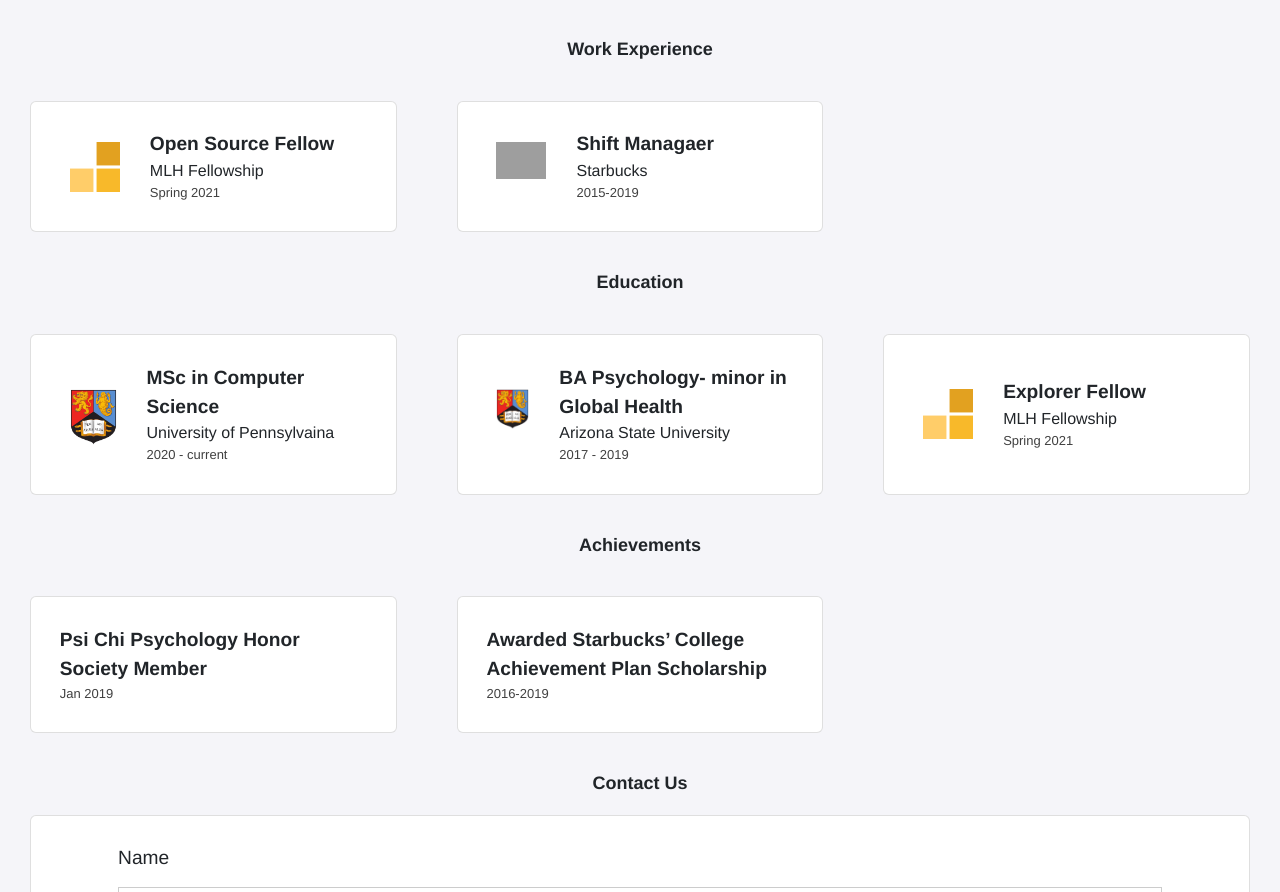
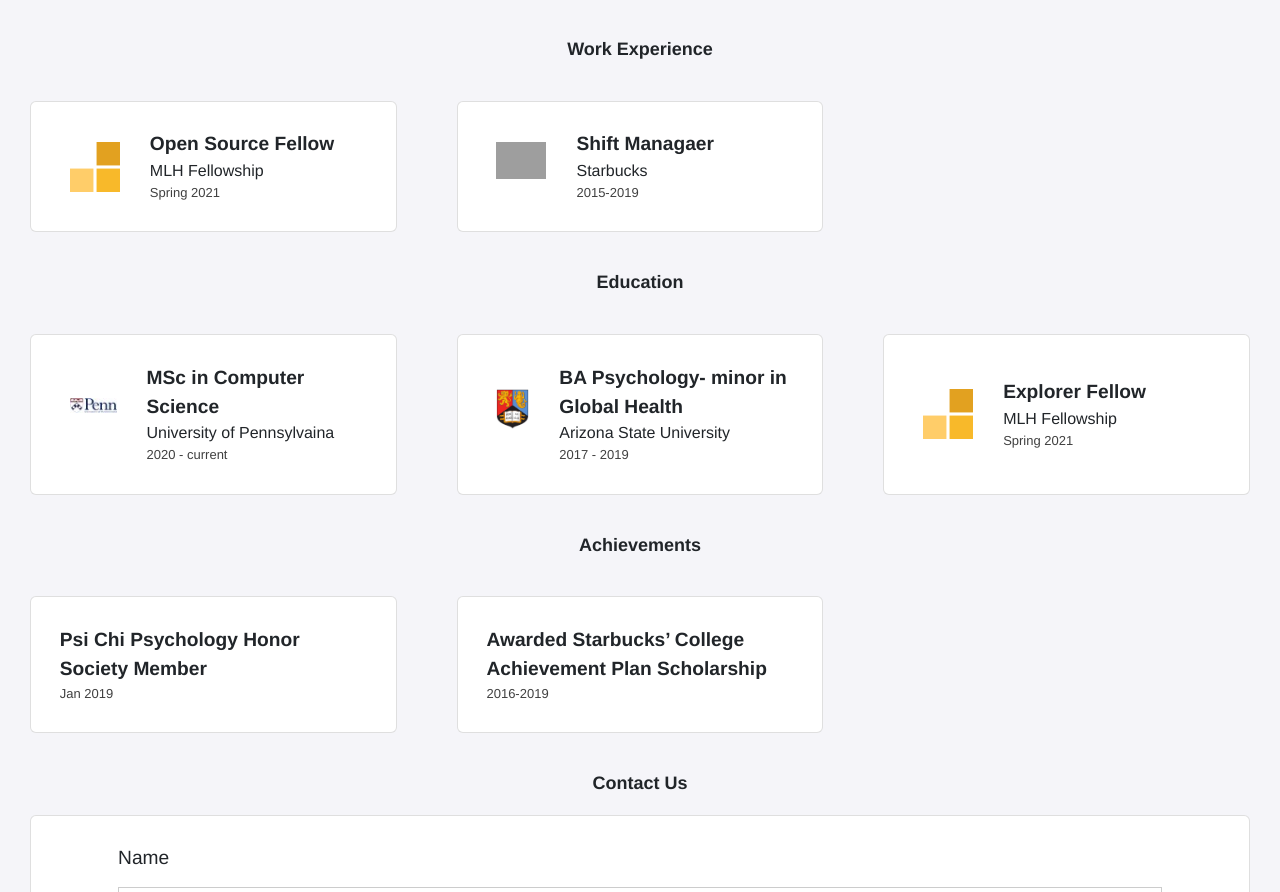
Before and after one commit to elleanne/elizabeths-portfolio, a Jekyll site: the page built from index.html, in a window 1280 px wide. Shown: the part 605-1497 px from the top of the page. Built offline with Jekyll 4.4.1, drawn with Linux system fonts in a browser that asks for light colours; nearby versions of some CDN libraries; grey boxes are pictures that could not be loaded.

Commit message:
Add penn icon

```diff
--- a/_data/education.yml
+++ b/_data/education.yml
@@ -3,7 +3,7 @@
 - course: MSc in Computer Science
   institute: University of Pennsylvaina
   dates: 2020 - current
-  logo: uob.png
+  logo: penn.png
 
 - course: BA Psychology- minor in Global Health
   institute: Arizona State University
```
